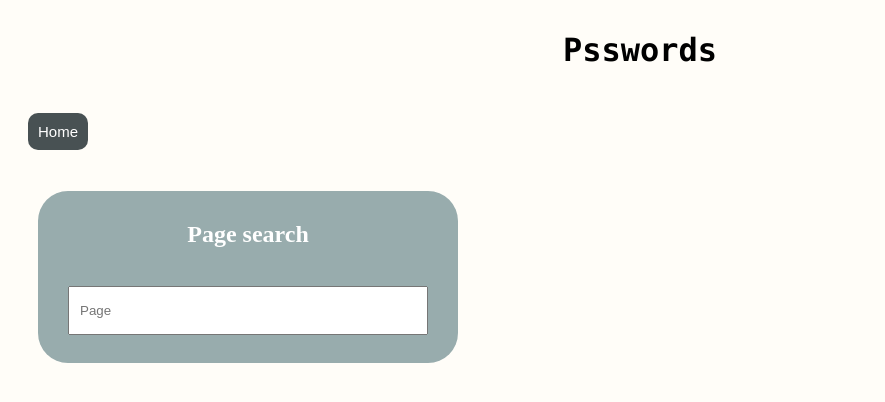
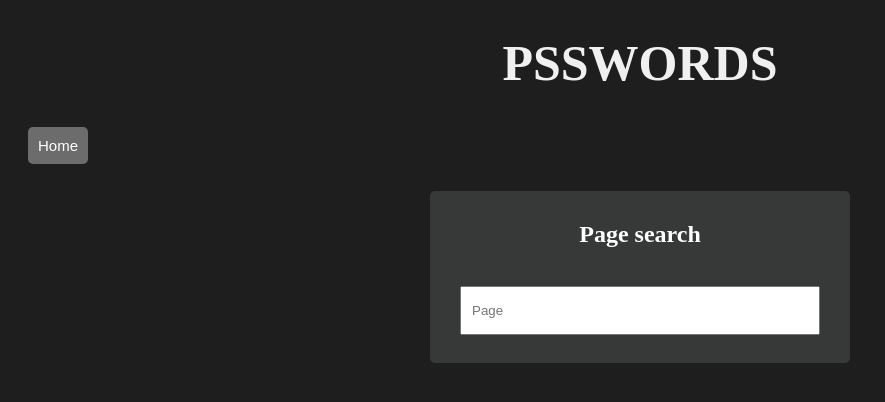
Before and after one commit to 4bm4/password-app, a Flask app: page /seach in a window 1280 px wide. Shown: the top 402 px of the page, without its empty margins (0-885 px from the left). Run offline with Flask 2, Linux system fonts and the light colour scheme; data comes from the database, SQL or seed files in the repository; both versions use the stored data as it was after the commit; data that the repository does not hold is empty.

Commit message:
Changes to be committed: new file:   our_k.key new file:   psswords.db new file:   psswords_backup.db modified:   static/css/layout.css modified:   templates/buscador_pag.html modified:   templates/contrasenias_enternew.html modified:   templates/index.html modified:   templates/seach.html

```diff
--- a/static/css/layout.css
+++ b/static/css/layout.css
@@ -1,9 +1,10 @@
-tr:nth-child(even) {
+/* tr:nth-child(even) {
     background-color: #f2f2f2;
-}
+} */
 tr:hover {
-
-    background-color: rgb(226, 221, 214);
+    background-color: rgba(247, 245, 242, 0.151);
+    cursor: pointer;
+    /* font-weight: 900; */
 
 }
 :-webkit-scrollbar {
@@ -16,17 +17,27 @@ tr:hover {
 }
 body{
     height:200%;
-    background-color: rgb(255, 253, 248);
+    background-color: rgb(30, 30, 30);
+    /* background: linear-gradient(90deg, rgb(234, 234, 234) 0%, rgb(121, 145, 150) 100%); */
+    /* background: rgb(37, 38, 49);
+    background: radial-gradient(circle, rgb(214, 216, 227) 0%, rgb(7, 10, 15) 100%); */
 }
 
 form {
-    background-color:rgb(152, 172, 173);
+    /* background-color:rgb(152, 172, 173); */
+    background: rgba(154, 155, 157, 0.205);
     padding: 10px;
     width: 400px;
-    font-weight:bold;
+    /* font-weight:bold; */
     color:white;
     margin:30px;
-    border-radius:30px;
+    border-radius:5px;
+    /* box-shadow: 4px 4px rgba(0, 0, 0, 0.106); */
+    margin: 0 auto;
+    display: flex;
+    flex-direction: column;
+    justify-content: center;
+    align-items: center;
    }
 
 
@@ -55,26 +66,54 @@ button{
 }
 
 table th {
-    font-size: 1.1em;
+    /* font-size: 1.1em; */
     text-align: center;
-    font-weight: bold;
+    /* font-weight: bold; */
     color: #FFFFFF;
-    background: rgb(152, 172, 173);
-    border-radius: 6px;
+
+    caption-side: top;
+    /* background: rgb(136, 154, 154); */
+    background: rgba(154, 155, 157, 0.205);
     border: 100px;
-    padding: 6px;
+    padding: 4px;
+    width: 25%;
+
+}
+
+table {
+    width: 100%;
+    border-collapse: collapse;
+    margin: 0 0 1em 0;
+    caption-side: top;}
+
+table td{
+    color: #fff;
+    text-align: center;
+    border-right: 0px ;
+    border-bottom: 1px solid rgb(255, 255, 255);
 }
 
 
 .banner{
-    color:black;
+    color:rgb(240, 240, 240);
     width: 100%;
     height: 50px;
-    padding-top: 10px;
-    font-weight: bold;
-    font-family: 'Lucida Console', Monaco, monospace;
+    font-size: 50px;
+    font-weight: 900;
+    font-family: "Times New Roman", Times, serif;
 
 }
+/* .content-table{
+    border-spacing: 3px;
+} */
+/* header{
+    background-color: rgba(255, 253, 253, 0.118);
+    background-size: contain;
+    width: 101%;
+    height: 100%;
+
+}  */
+
 
 .btn  {
     display:inline;
@@ -116,9 +155,10 @@ li{
 }
 
 li a{
-    background: rgb(72, 81, 83);
+    /* background: rgb(72, 81, 83);  */
+    background: rgb(108, 108, 108);
     color:#ffffff;
-    border-radius:10px;
+    border-radius:5px;
 }
 
 li a:hover{
@@ -135,7 +175,7 @@ li a:hover{
     padding: 10px;
     border: none;
     border-radius: 1px;
-    padding-left:175px ;
+    /* padding-left:175px ; */
     display:block;
 
 }
@@ -144,8 +184,10 @@ li a:hover{
     padding-bottom: 4px;
     padding-top: 4px;
     text-decoration:none;
-    color:#8dcbfa;
-    background-color: #35393cb4;
+    /* color:#8dcbfa;
+    background-color: #35393cb4; */
+    color:#b9efee;
+    background-color: #dee1e348;
     cursor:pointer;
     border-radius: 6px;
     border: 100px;
--- a/templates/buscador_pag.html
+++ b/templates/buscador_pag.html
@@ -2,7 +2,7 @@
 
 {% block title %}
 
-<center><h1 class="banner">Psswords</h1> </center>
+<center><h1 class="banner">PSSWORDS</h1> </center>
 
 {% endblock %}
 
--- a/templates/contrasenias_enternew.html
+++ b/templates/contrasenias_enternew.html
@@ -3,7 +3,7 @@
 
 {% block title %}
 
-<center><h1 class="banner">Psswords</h1> </center>
+<center><h1 class="banner">PSSWORDS</h1> </center>
 
 {% endblock %}
 
--- a/templates/index.html
+++ b/templates/index.html
@@ -3,7 +3,7 @@
 {% block title %}
 <center>
 
-<head></head><h1 class="banner">Psswords</h1></head>
+<header><h1  class="banner">PSSWORDS</h1></header>
 
 </center>
 
--- a/templates/seach.html
+++ b/templates/seach.html
@@ -2,7 +2,7 @@
 
 {% block title %}
 
-<center><h1 class="banner">Psswords</h1> </center>
+<center><h1 class="banner">PSSWORDS</h1> </center>
 
 {% endblock %}
 
```
Also changed, not shown: psswords.db (added), psswords_backup.db (added), 1 other file.
